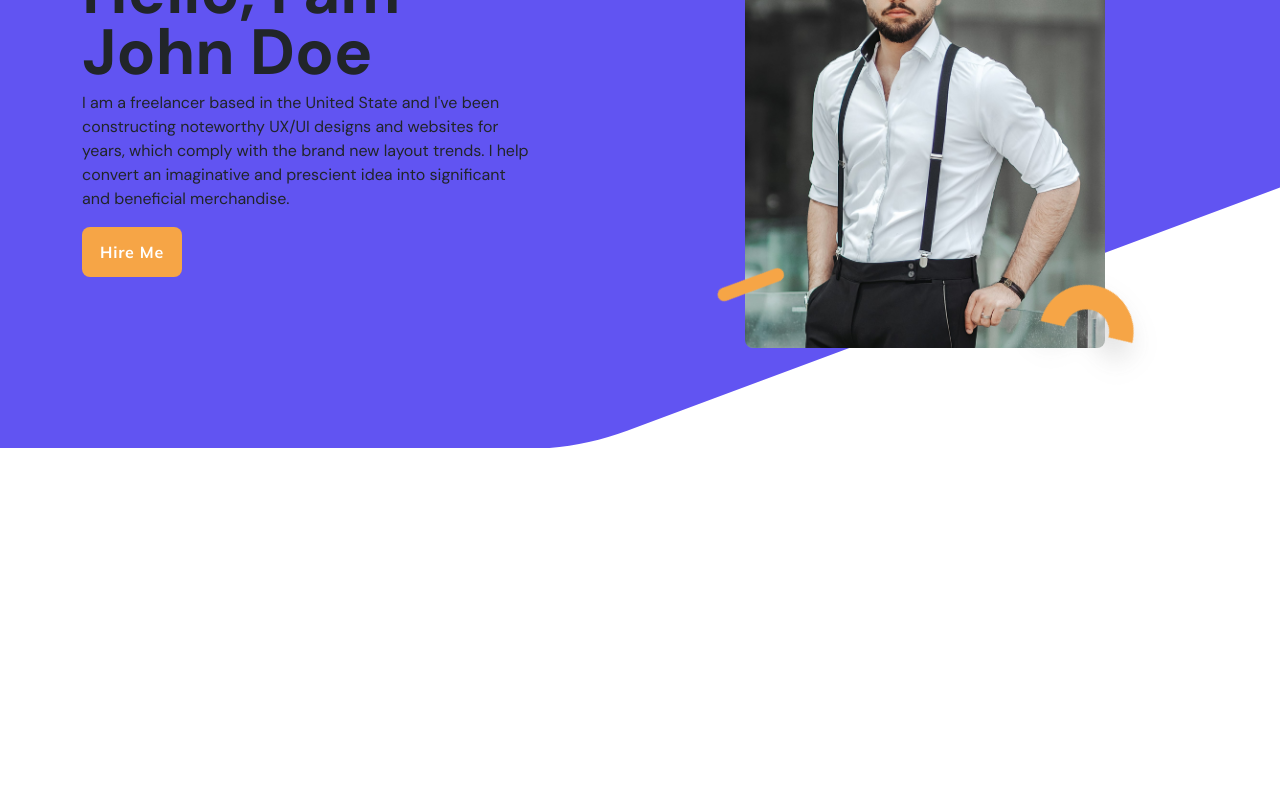
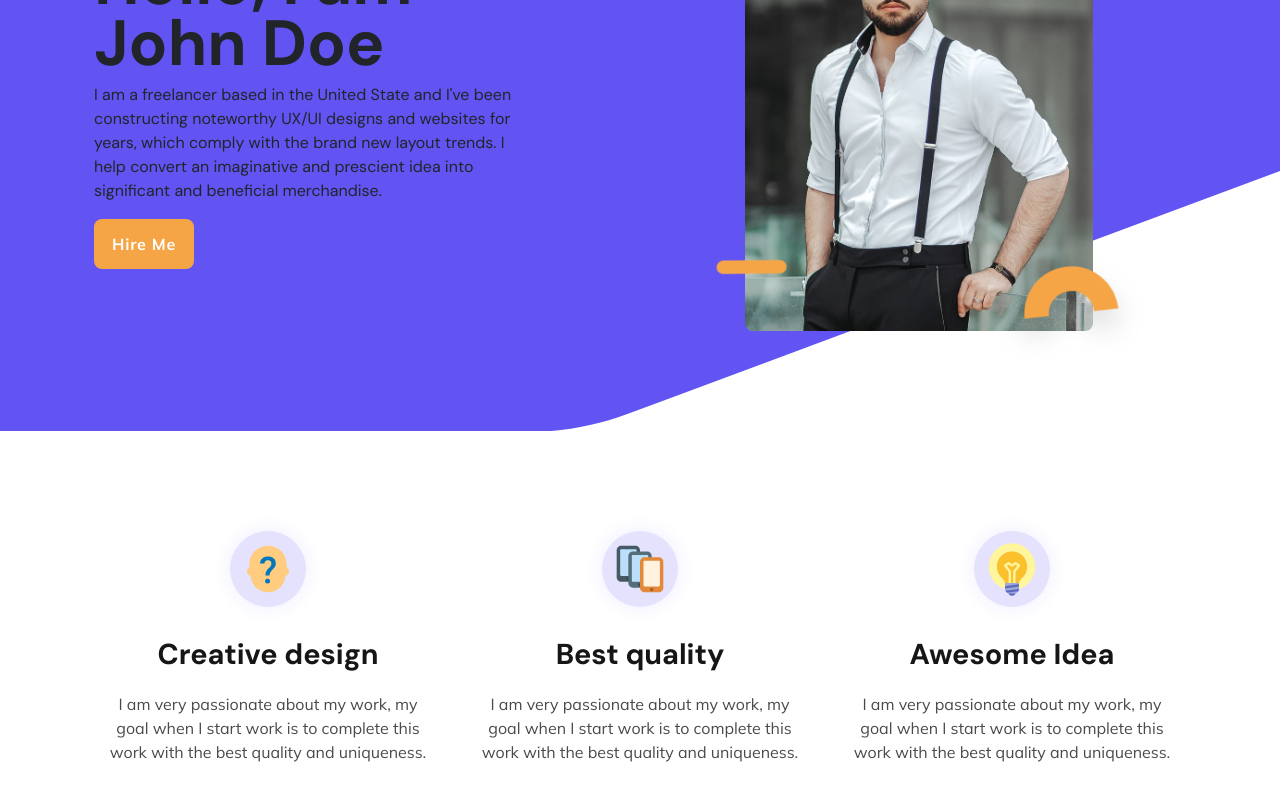
Before and after one commit to firasel/cedex, a Next.js app: page / in a window 1280 px wide. Shown: the part 364-1164 px from the top of the page. Before the commit the page ends 812 px from the top, so only its background shows below. Built offline with nearby package versions, Linux system fonts and the light colour scheme.

Commit message:
specialty section added

```diff
--- a/components/Home/Home/Home.js
+++ b/components/Home/Home/Home.js
@@ -1,10 +1,12 @@
 import React from "react";
 import Header from "../Header/Header";
+import Specialty from "../Specialty/Specialty";
 
 const Home = () => {
   return (
     <>
       <Header />
+      <Specialty />
     </>
   );
 };
--- /dev/null
+++ b/components/Home/Specialty/Specialty.js
@@ -0,0 +1,49 @@
+import React from "react";
+import { Col, Container, Row } from "react-bootstrap";
+import { FcDecision, FcIdea, FcMultipleSmartphones } from "react-icons/fc";
+import style from "./Specialty.module.scss";
+
+const Specialty = () => {
+  return (
+    <div className={`${style.specialtyStyle} sectionStyle`}>
+      <Container>
+        <Row className="m-0 p-0 gy-3 gy-md-0 gx-2 gx-md-3 gx-lg-5 row-cols-1 row-cols-md-3">
+          {/* Cards start */}
+          <Col className="cardStyle">
+            <div>
+              <FcDecision />
+            </div>
+            <h3>Creative design</h3>
+            <p>
+              I am very passionate about my work, my goal when I start work is
+              to complete this work with the best quality and uniqueness.
+            </p>
+          </Col>
+          <Col className="cardStyle">
+            <div>
+              <FcMultipleSmartphones />
+            </div>
+            <h3>Best quality</h3>
+            <p>
+              I am very passionate about my work, my goal when I start work is
+              to complete this work with the best quality and uniqueness.
+            </p>
+          </Col>
+          <Col className="cardStyle">
+            <div>
+              <FcIdea />
+            </div>
+            <h3>Awesome Idea</h3>
+            <p>
+              I am very passionate about my work, my goal when I start work is
+              to complete this work with the best quality and uniqueness.
+            </p>
+          </Col>
+          {/* Cards end */}
+        </Row>
+      </Container>
+    </div>
+  );
+};
+
+export default Specialty;
--- /dev/null
+++ b/components/Home/Specialty/Specialty.module.scss
@@ -0,0 +1,30 @@
+.specialtyStyle :global {
+  // Card css start
+  .cardStyle {
+    text-align: center;
+    > div {
+      font-size: 3.5rem;
+      background-color: lighten($color: #6154f2, $amount: 30);
+      box-shadow: lighten($color: #6154f2, $amount: 32) 0px 0px 20px;
+      width: fit-content;
+      display: flex;
+      align-items: center;
+      justify-content: center;
+      border-radius: 9999px;
+      padding: 10px;
+      margin: 0 auto 30px auto;
+    }
+    h3 {
+      font-size: 1.8rem;
+      font-weight: bold;
+      margin-bottom: 20px;
+      color: #161616;
+    }
+    p {
+      font-size: 1rem;
+      color: #4a4a4a;
+      font-family: "Mulish", sans-serif;
+    }
+  }
+  // Card css end
+}
--- a/styles/globals.css
+++ b/styles/globals.css
@@ -18,7 +18,7 @@ a {
   padding-bottom: 30px;
 }
 
-.row > div:first-child {
+/* .row > div:first-child {
   padding-left: 0;
   margin-left: 0;
 }
@@ -33,7 +33,7 @@ a {
     padding: 0;
     margin: 0;
   }
-}
+} */
 
 @media screen and (min-width: 576px) {
   .sectionStyle {
```
